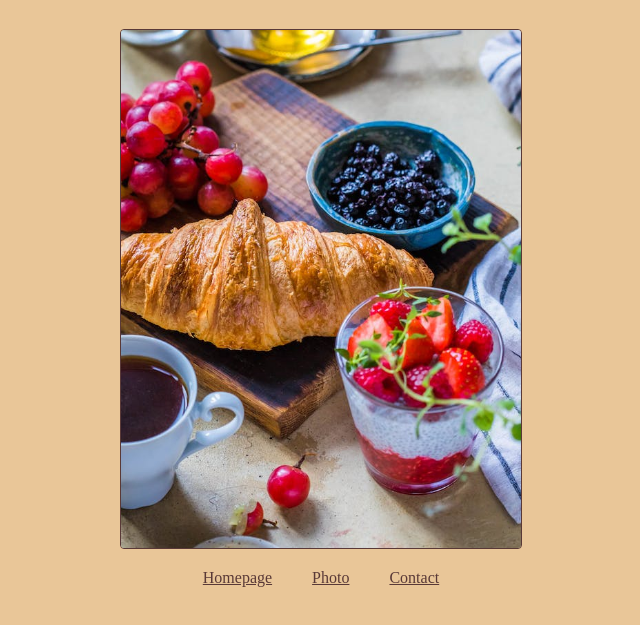
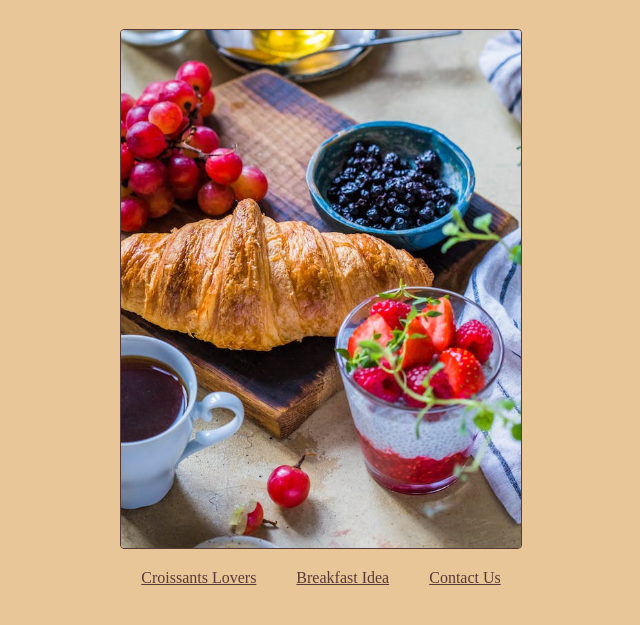
Before and after one commit to ajovicic019/croissant-project-app, a plain HTML site: page photo.html in a window 1280 px wide. Shown: the part 91-716 px from the top of the page, without its empty margins (319-959 px from the left). Drawn offline with Linux system fonts and the light colour scheme.

Commit message:
made it SEO friendly

```diff
--- a/photo.html
+++ b/photo.html
@@ -4,16 +4,20 @@
     <meta charset="UTF-8" />
     <meta http-equiv="X-UA-Compatible" content="IE=edge" />
     <meta name="viewport" content="width=device-width, initial-scale=1.0" />
+    <meta
+      name="description"
+      content="The best handmade Croissants and how to serve them"
+    />
     <link rel="stylesheet" href="/src/style.css" />
-    <title>Photo</title>
+    <title>Breakfast Idea</title>
   </head>
   <body>
     <h1>🌹How to serve🌹</h1>
     <img src="images/croissant.jpeg" alt="Croissant with fruits" />
     <div class="links">
-      <a href="/">Homepage</a>
-      <a href="/photo.html">Photo</a>
-      <a href="/contact.html">Contact</a>
+      <a href="/" title="Your favorite pastry">Croissants Lovers</a>
+      <a href="/photo.html" title="Croissant serving idea">Breakfast Idea</a>
+      <a href="/contact.html" title="Contact Croissant.com">Contact Us</a>
     </div>
   </body>
 </html>
```
Also changed, not shown: contact.html (+8 -4 lines), index.html (+8 -4 lines).
